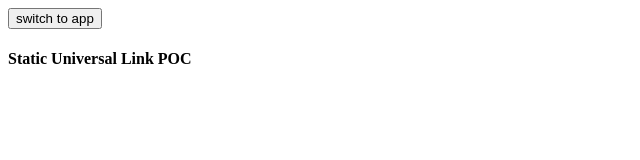
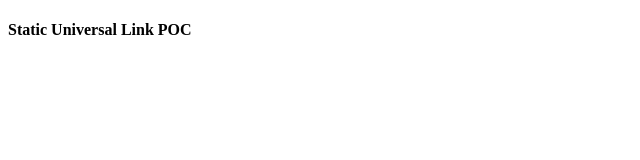
Before and after one commit to cedricmiguelrodriguez/static-universal-link-poc, a website: page static-universal-link-poc/index.html in a window 1280 px wide. Shown: the whole page, without its empty margins (0-640 px from the left). Drawn offline with Linux system fonts and the light colour scheme.

Commit message:
fix android button condition

```diff
--- a/server.js
+++ b/server.js
@@ -5,7 +5,7 @@ const port = process.env.PORT || 3000;
 
 app.use(express.json());
 
-app.use(express.static("cleint-static-website"));
+app.use(express.static("static-universal-link-poc"));
 
 app.use("/", function (req, res) {
   res.sendFile(path.join(__dirname + "/static-universal-link-poc/index.html"));
--- a/static-universal-link-poc/index.html
+++ b/static-universal-link-poc/index.html
@@ -48,7 +48,7 @@
       container.appendChild(button);
     };
 
-    if (!checkIfAndroid()) {
+    if (checkIfAndroid()) {
       showButton();
     }
   </script>
```
